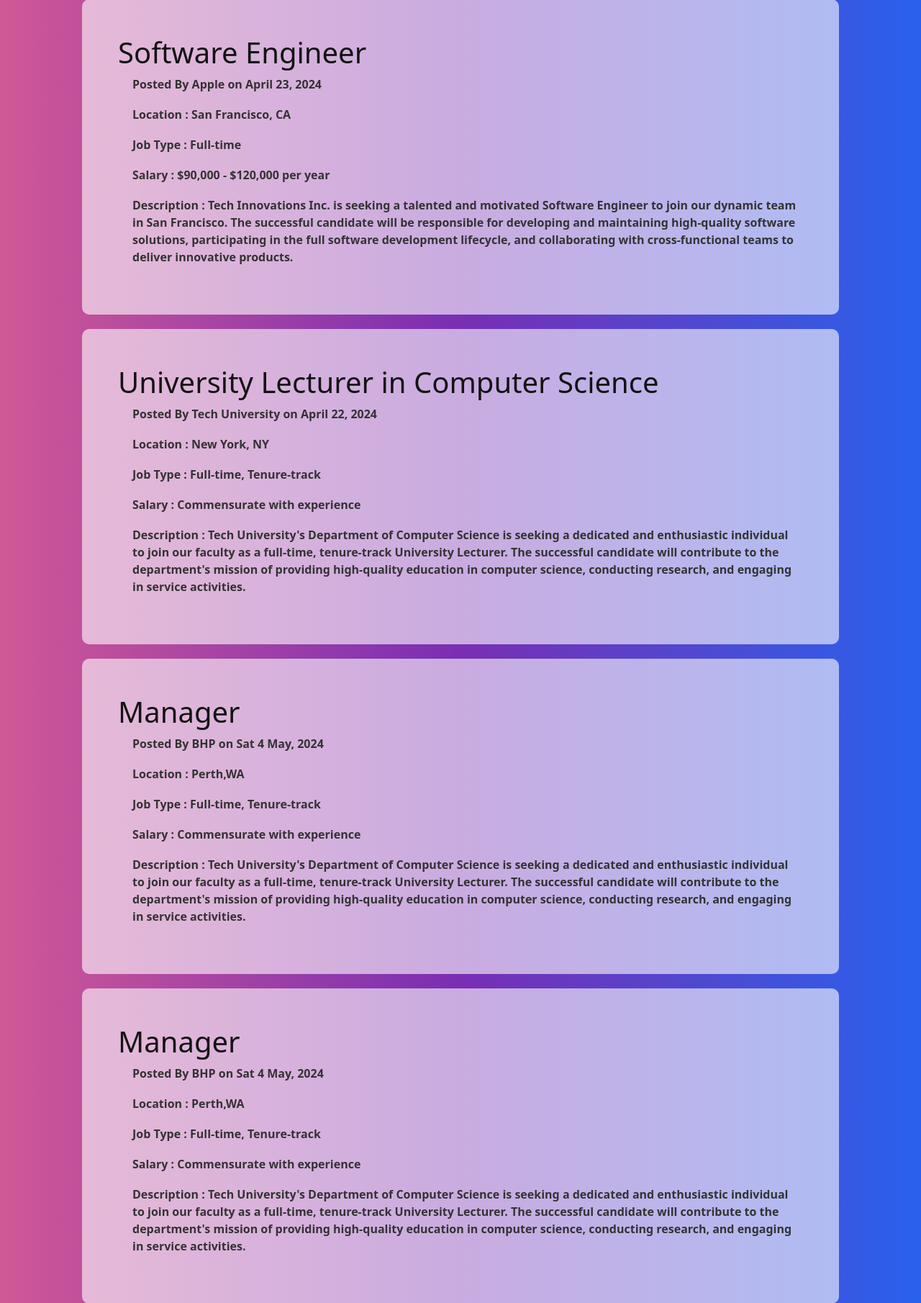
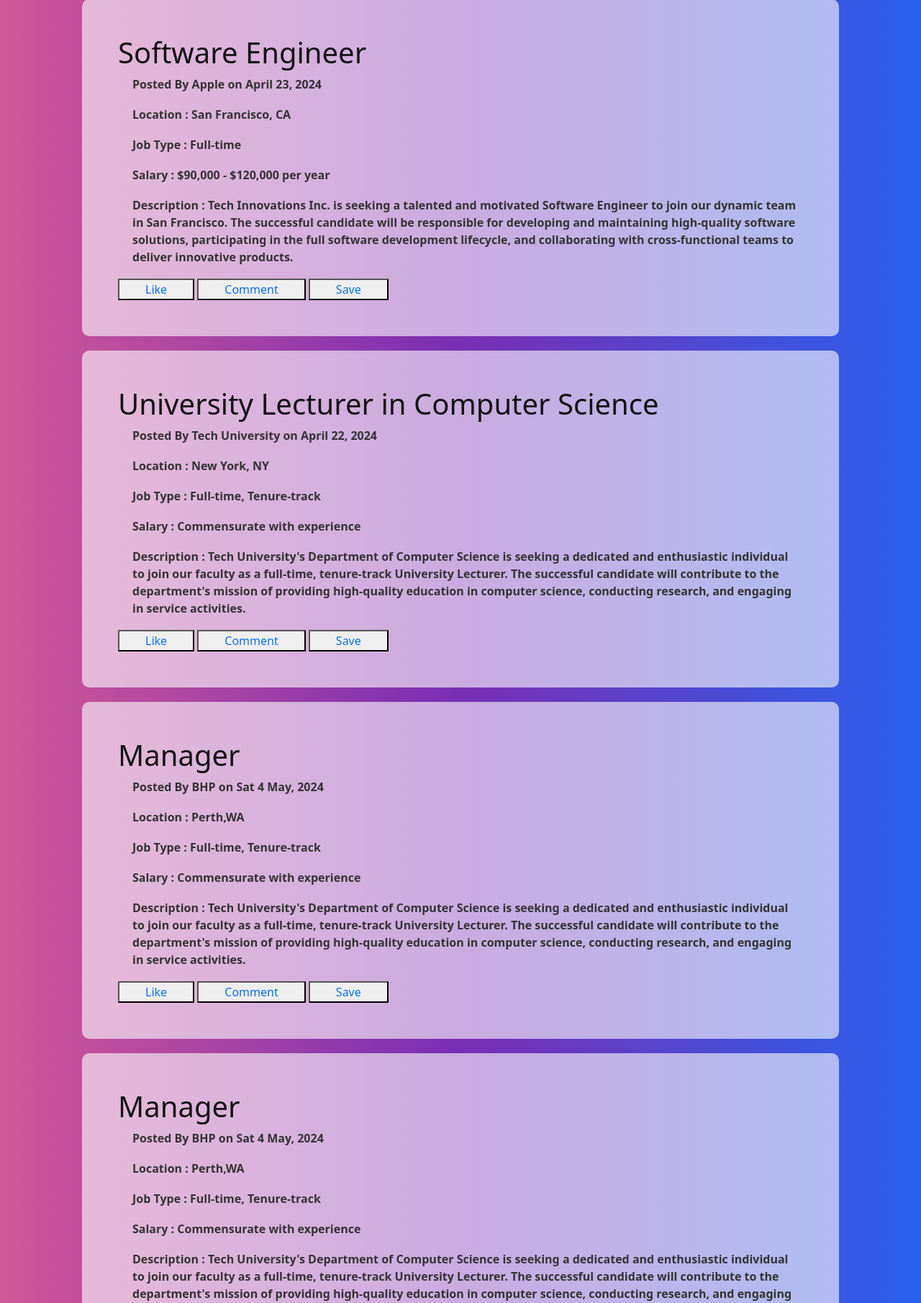
Before and after one commit to saundlj/AgileWebProj, a Flask app: page /feed in a window 1280 px wide. Shown: the part 101-1911 px from the top of the page at 72% size. Run offline with Flask 3, Linux system fonts and the light colour scheme.

Commit message:
Added place holders for buttons on feed Page.

```diff
--- a/app/static/main.css
+++ b/app/static/main.css
@@ -115,3 +115,24 @@
 .site-header:hover{
   background-color: #000000;
 }
+
+
+div button a{
+  margin-right: 20px;
+  margin-left: 20px;
+  padding: 10px;
+  text-decoration: none;
+  background-color: (to left, #2961ed, #792eb3, #d05896);
+
+}
+
+div button:hover{
+  opacity: 0.6;
+}
+
+
+
+.seperator{
+  background-color: #000000;
+  opacity: 0.8;
+}
--- a/app/templates/FeedPage.html
+++ b/app/templates/FeedPage.html
@@ -2,10 +2,15 @@
   {% extends "layout.html" %}
   {% block content %}
   <div class="container">
+
+     <!-- Div for the grid which the feedBox sits in. -->
     <div class="row">
+      <!-- Div for the save button -->
+
       {% for post in posts %}
       <div class="col-md-auto">
         <div class="affix feedBox">
+
           <h1>
             {{post.title}}
           </h1>
@@ -14,6 +19,23 @@
           <p><strong>Job Type : </strong>{{post.job_type}}</p>
           <p><strong>Salary : </strong>{{post.salary}}</p>
           <p><strong>Description : </strong>{{post.description}}</p>
+          <div>
+            <button>
+              <a href="{{url_for('about')}}">
+                Like
+              </a>
+            </button>
+            <button>
+              <a href="{{url_for('login')}}">
+                Comment
+              </a>
+            </button>
+            <button>
+              <a href="{{url_for('createAccount')}}">
+                Save
+              </a>
+            </button>
+          </div>
         </div>
         {% endfor %}
       </div>
--- a/app/templates/LoginPage.html
+++ b/app/templates/LoginPage.html
@@ -23,7 +23,6 @@
                     </form>
                 </div>
             </div>
-
       </div>
     </div>
 {% endblock content %}
```
Also changed, not shown: app/templates/cartoon-compass-navigation-direction-finding-icon-on-transparent-background-png.png (added).
